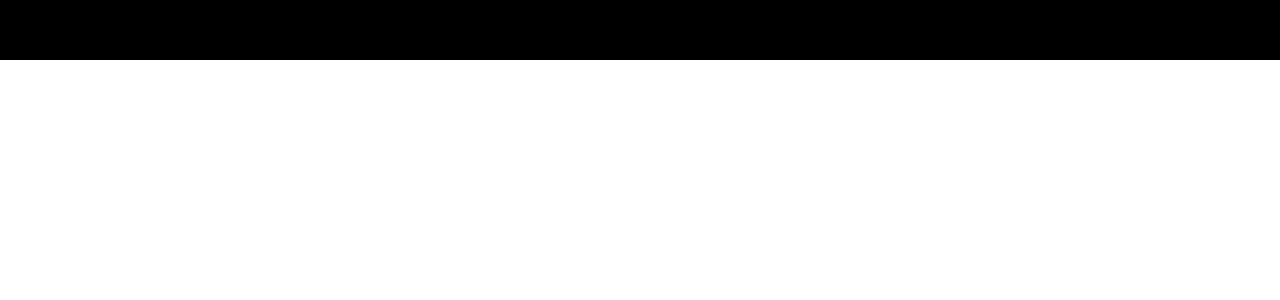
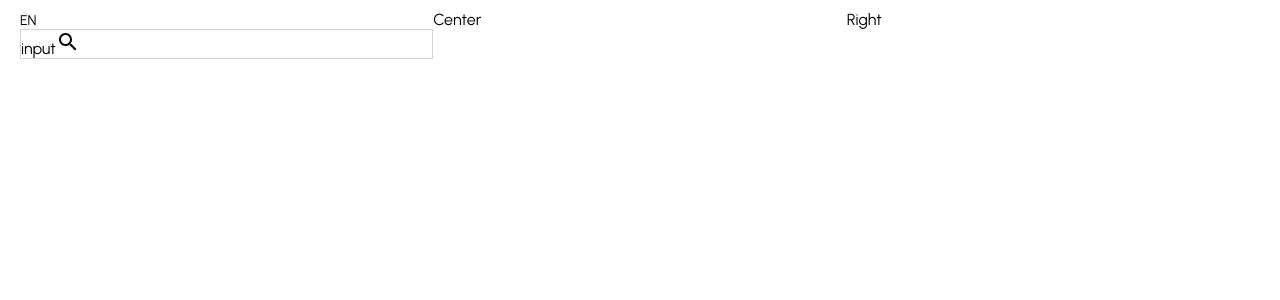
Before and after one commit to saintjohn1992/online-store-demo, a React (Create React App) app: page / in a window 1280 px wide. Shown: the top 300 px of the page. Built offline with nearby package versions, Linux system fonts and the light colour scheme.

Commit message:
dividing the navbar, installed mui dependencies, and styling the navbar

```diff
--- a/package.json
+++ b/package.json
@@ -3,6 +3,10 @@
   "version": "0.1.0",
   "private": true,
   "dependencies": {
+    "@emotion/react": "^11.9.3",
+    "@emotion/styled": "^11.9.3",
+    "@mui/icons-material": "^5.8.4",
+    "@mui/material": "^5.9.2",
     "@testing-library/jest-dom": "^5.16.4",
     "@testing-library/react": "^13.3.0",
     "@testing-library/user-event": "^13.5.0",
--- a/src/components/Navbar.js
+++ b/src/components/Navbar.js
@@ -1,16 +1,48 @@
+import { Search } from '@mui/icons-material'
 import React from 'react'
 import styled from 'styled-components'
 
 const Container = styled.div`
   height: 60px;
-  background-color: black;
+  `
+ const Wrapper = styled.div`
+ padding: 10px 20px;
+ display: flex;
+ justify-content: space-between
+ `
+ const Left = styled.div`
+ flex: 1;
 
-  `
+ `
+ const Language = styled.span`
+  font-size: 14px;
+  cursor: pointer;
+ `
+ const SearchContainer = styled.div`
+ border: 1px solid lightgray
+ `
+
+ const Center = styled.div`
+ flex: 1;
+ `
+ const Right = styled.div`
+ flex: 1;
+ `
 
 const Navbar = () => {
   return (
     <Container>
-      Navbar
+     <Wrapper>
+        <Left>
+            <Language>EN</Language>
+            <SearchContainer>
+                input
+                <Search />
+            </SearchContainer>
+        </Left>
+        <Center>Center</Center>
+        <Right>Right</Right>
+     </Wrapper>
     </Container>
   )
 }
```
Also changed, not shown: 1 other file (tests, documents, lock files or other folders).
